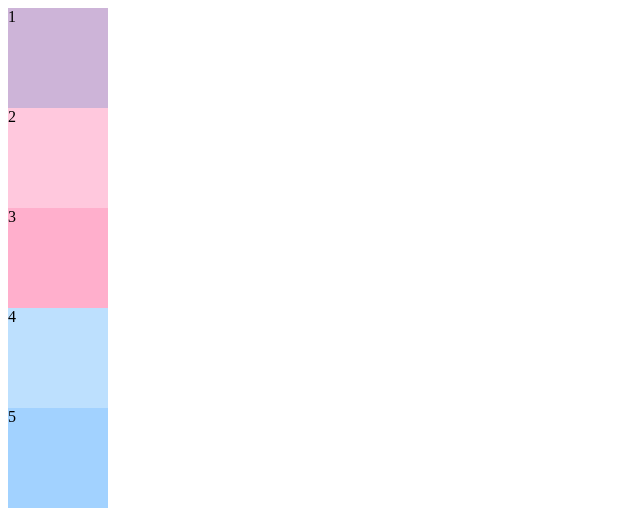
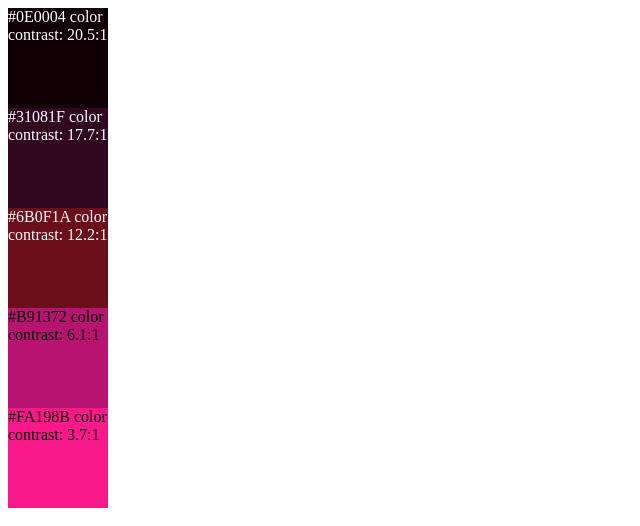
Before and after one commit to mpetre2/mpetre2.github.io, a plain HTML site: page icacolors/week4.html in a window 1280 px wide. Shown: the top 526 px of the page, without its empty margins (0-640 px from the left). Drawn offline with Linux system fonts and the light colour scheme.

Commit message:
Update week4.html

```diff
--- a/icacolors/week4.html
+++ b/icacolors/week4.html
@@ -17,33 +17,36 @@
         }
 
         #box1 {
-            background-color: #cdb4d8
+            background-color: #0e0004;
+            color: white;
         }
 
         #box2 {
-            background-color: #ffc8dd
+            background-color: #31081f;
+            color: white;
         }
         #box3 {
-            background-color: #FFAFCC
+            background-color: #6b0f1a;
+            color: white;
         }
 
         #box4 {
-            background-color: #bde0fe
+            background-color: #b91372
         }
 
         #box5 {
-            background-color: #a2d2ff
+            background-color: #fa198b
         }
     </style>
 </head>
 
 <body>
 
-    <div class="color-box" id="box1">1</div>
-    <div class="color-box" id="box2">2</div>
-    <div class="color-box" id="box3">3</div>
-    <div class="color-box" id="box4">4</div>
-    <div class="color-box" id="box5">5</div>
+    <div class="color-box" id="box1">#0E0004 color contrast: 20.5:1 </div>
+    <div class="color-box" id="box2">#31081F color contrast: 17.7:1</div>
+    <div class="color-box" id="box3">#6B0F1A color contrast: 12.2:1</div>
+    <div class="color-box" id="box4">#B91372 color contrast: 6.1:1</div>
+    <div class="color-box" id="box5">#FA198B color contrast: 3.7:1 </div>
 
     <h1>This is heading 1</h1>
     <h2>This is heading 2</h2>
```
